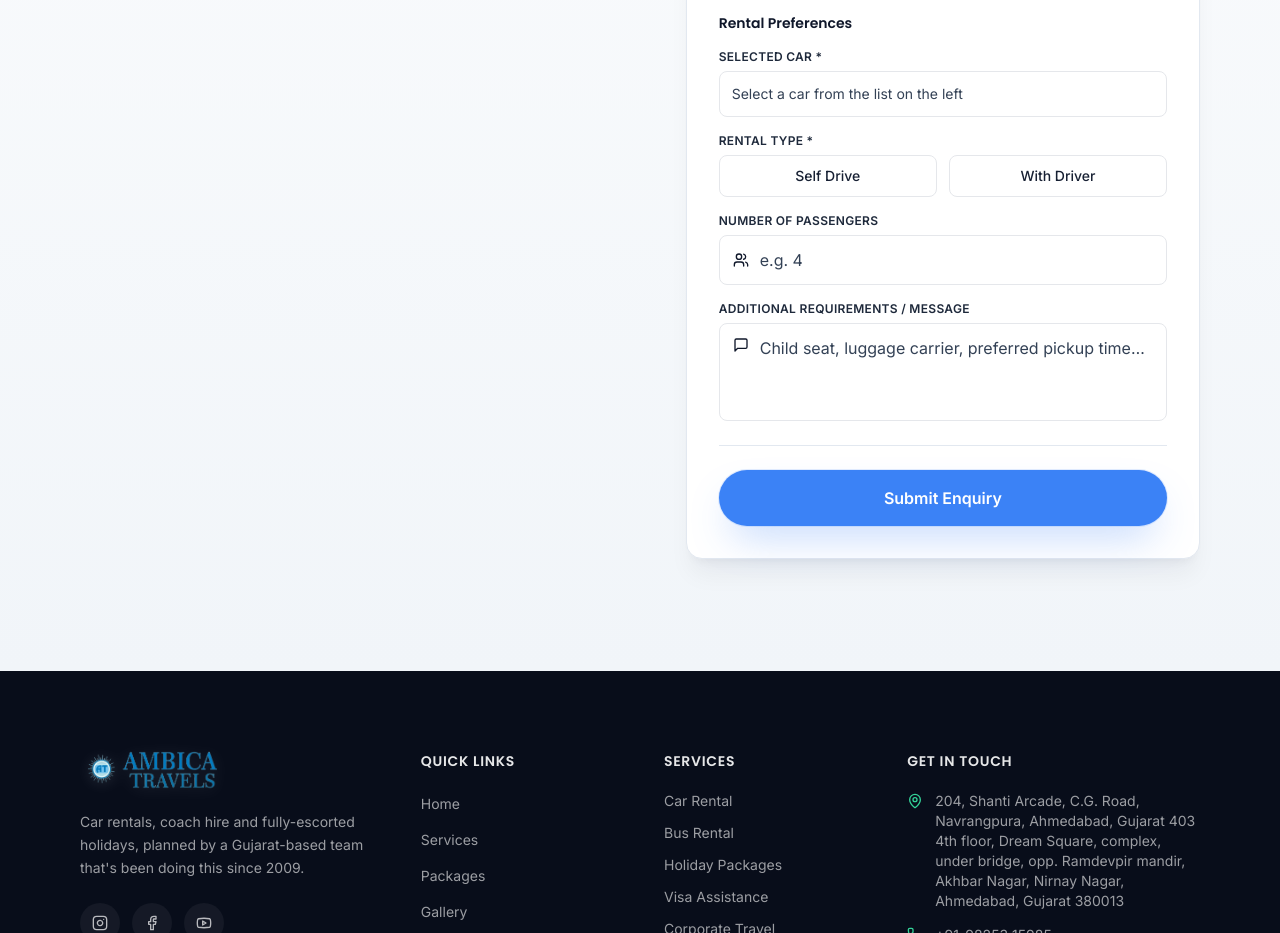
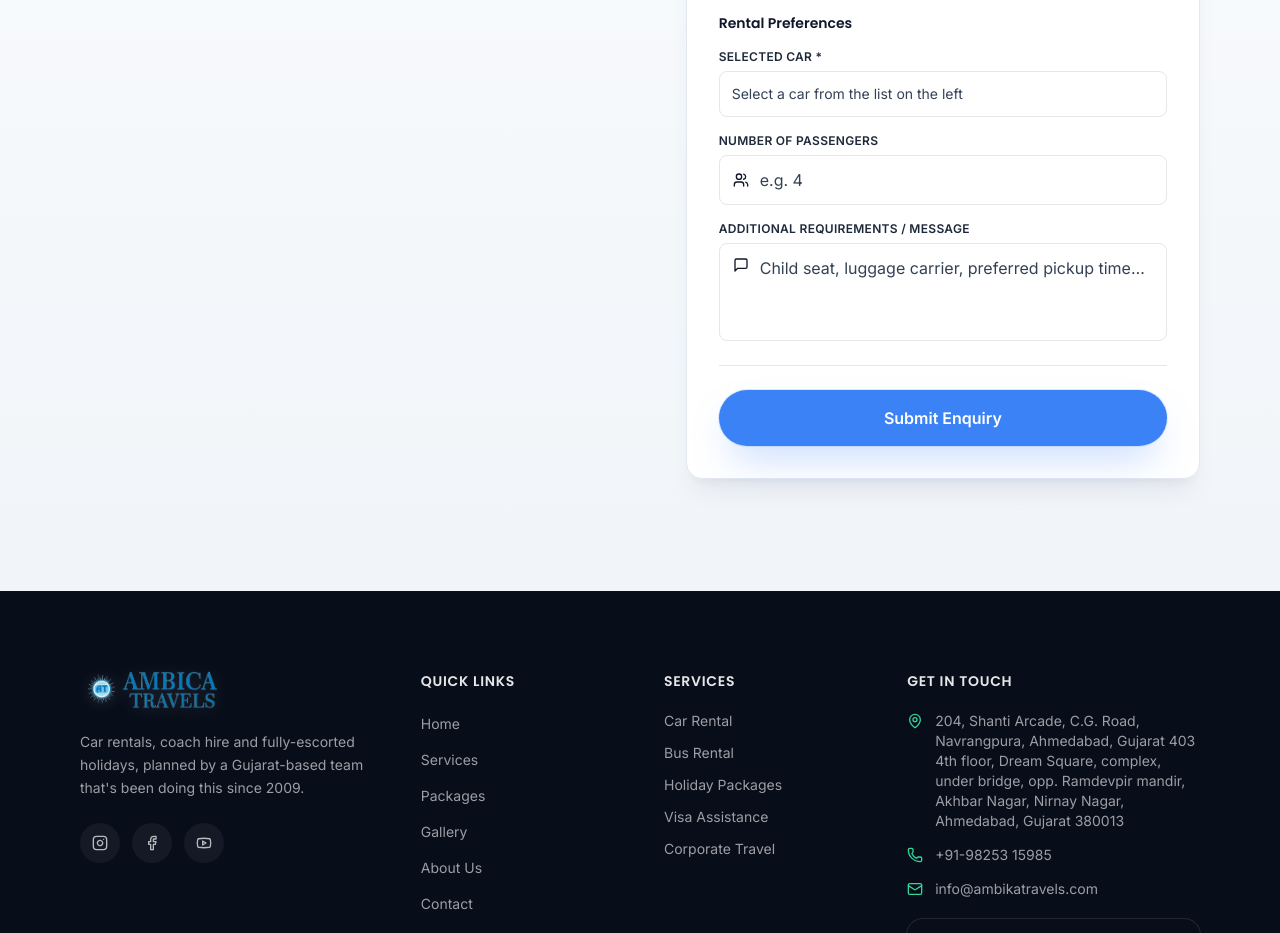
Before and after one commit to hardeep652/ambicatravels, a Next.js app: page /car-rental in a window 1280 px wide. Shown: the part 860-1793 px from the top of the page. Built offline with nearby package versions, Linux system fonts and the light colour scheme; grey boxes are pictures that could not be loaded.

Commit message:
Remove Rental Type option from Bus and Car Rental forms

```diff
--- a/components/sections/BusEnquiry.tsx
+++ b/components/sections/BusEnquiry.tsx
@@ -442,41 +442,7 @@ export function BusEnquiry() {
                       )}
                     </div>
 
-                    <div>
-                      <label className="mb-1.5 block text-xs font-semibold uppercase tracking-wide text-navy-500">
-                        Trip type *
-                      </label>
-                      <div className="grid grid-cols-3 gap-3">
-                        {(["One Way", "Round Trip", "Multi Day"] as const).map(
-                          (option) => (
-                            <button
-                              type="button"
-                              key={option}
-                              onClick={() =>
-                                setValue("tripType", option, {
-                                  shouldValidate: true,
-                                })
-                              }
-                              className={cn(
-                                "rounded-lg border px-1 py-2.5 text-center text-xs font-medium transition-all sm:text-sm",
-                                tripType === option
-                                  ? "border-sky-500 bg-sky-50 text-sky-700 ring-1 ring-sky-500/30"
-                                  : "border-navy-200 text-navy-600 hover:border-navy-300"
-                              )}
-                            >
-                              {option}
-                            </button>
-                          )
-                        )}
-                      </div>
-                      {errors.tripType && (
-                        <p className="mt-1 text-sm text-red-500">
-                          {errors.tripType.message}
-                        </p>
-                      )}
-                    </div>
-
-                    <div>
+<div>
                       <label
                         htmlFor="additionalMessage"
                         className="mb-1.5 block text-xs font-semibold uppercase tracking-wide text-navy-500"
--- a/components/sections/CarRentalEnquiry.tsx
+++ b/components/sections/CarRentalEnquiry.tsx
@@ -387,38 +387,6 @@ export function CarRentalEnquiry() {
                       )}
                     </div>
 
-                    <div>
-                      <label className="mb-1.5 block text-xs font-semibold uppercase tracking-wide text-navy-500">
-                        Rental type *
-                      </label>
-                      <div className="grid grid-cols-2 gap-3">
-                        {(["Self Drive", "With Driver"] as const).map((type) => (
-                          <button
-                            type="button"
-                            key={type}
-                            onClick={() =>
-                              setValue("rentalType", type, {
-                                shouldValidate: true,
-                              })
-                            }
-                            className={cn(
-                              "rounded-lg border py-2.5 text-sm font-medium transition-all",
-                              rentalType === type
-                                ? "border-sky-500 bg-sky-50 text-sky-700 ring-1 ring-sky-500/30"
-                                : "border-navy-200 text-navy-600 hover:border-navy-300"
-                            )}
-                          >
-                            {type}
-                          </button>
-                        ))}
-                      </div>
-                      {errors.rentalType && (
-                        <p className="mt-1 text-sm text-red-500">
-                          {errors.rentalType.message}
-                        </p>
-                      )}
-                    </div>
-
                     <Field
                       id="passengers"
                       label="Number of passengers"
```
